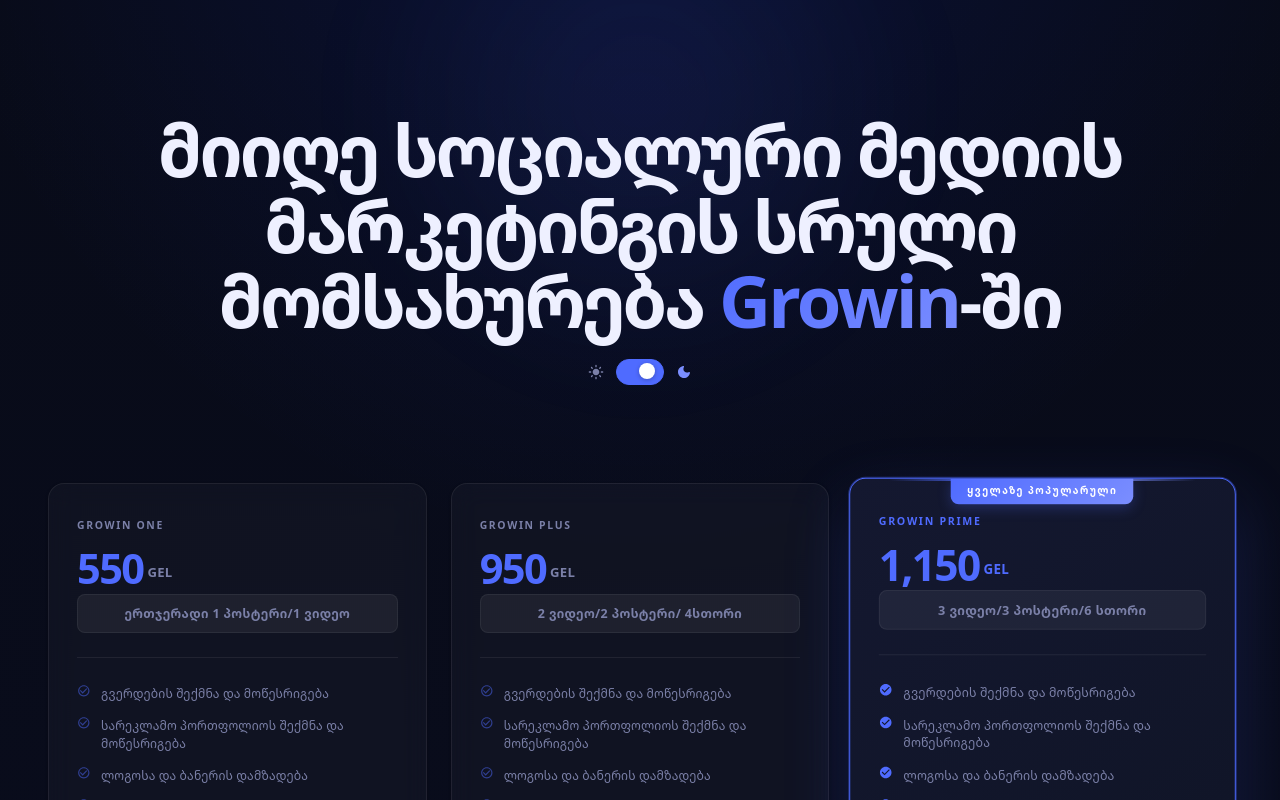
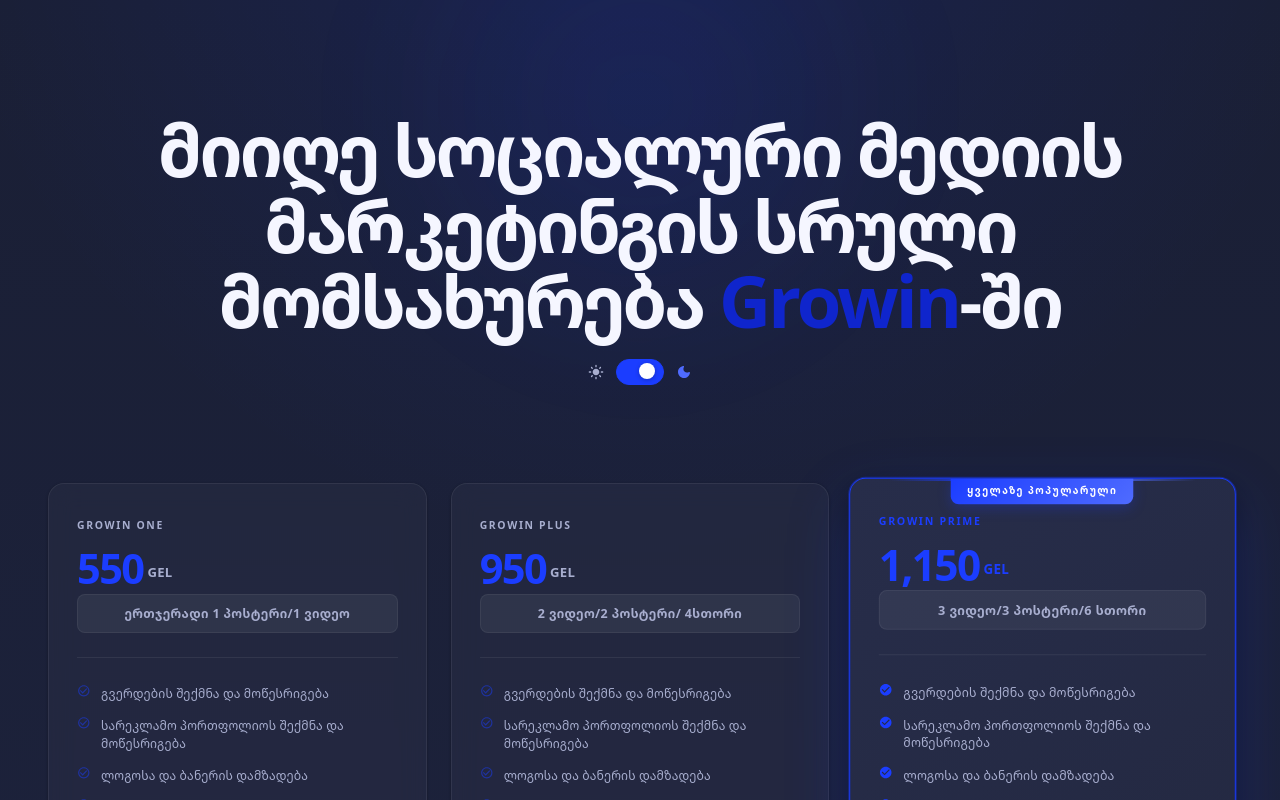
Before and after one commit to Konstantine-T/services-single-page, a React (Vite) app: page / in a window 1280 px wide. Shown: the top 800 px of the page. Built offline with nearby package versions, Linux system fonts and the light colour scheme.

Commit message:
updated colors

```diff
--- a/src/components/PricingCard/PricingCard.tsx
+++ b/src/components/PricingCard/PricingCard.tsx
@@ -42,7 +42,7 @@
 
   // Active: crisp white / deep card. Inactive: glass-style tint.
   const activeBg = isDark
-    ? "linear-gradient(145deg, #141830 0%, #0F1425 100%)"
+    ? "linear-gradient(145deg, #272D4A 0%, #232840 100%)"
     : "linear-gradient(145deg, #FFFFFF 0%, #F8F8FF 100%)";
 
   const inactiveBg = isDark
@@ -190,7 +190,7 @@
               fontSize: { xs: "2.8rem", lg: "2.6rem" },
               fontWeight: 900,
               lineHeight: 1,
-              color: blue,
+              color: "#1B3DFF",
               letterSpacing: "-0.04em",
               fontFeatureSettings: '"tnum"',
               fontVariantNumeric: "tabular-nums",
--- a/src/components/PricingSection/PricingSection.tsx
+++ b/src/components/PricingSection/PricingSection.tsx
@@ -25,7 +25,7 @@
         py: { xs: 10, md: 14 },
         px: { xs: 2, sm: 3 },
         background: isDark
-          ? "radial-gradient(ellipse 80% 60% at 50% -10%, #1B3DFF22 0%, transparent 70%), linear-gradient(180deg, #080B18 0%, #0A0D1F 100%)"
+          ? "radial-gradient(ellipse 80% 60% at 50% -10%, #1B3DFF22 0%, transparent 70%), linear-gradient(180deg, #1A1F35 0%, #1E2440 100%)"
           : "radial-gradient(ellipse 80% 60% at 50% -10%, #1B3DFF18 0%, transparent 70%), linear-gradient(180deg, #F0EFF9 0%, #E8E7F5 100%)",
         transition: "background 0.5s ease",
       }}
@@ -85,7 +85,7 @@
               mb: 2.5,
               "& em": {
                 fontStyle: "normal",
-                background: `linear-gradient(135deg, ${blue} 0%, ${blueLight} 100%)`,
+                background: theme.palette.primary.dark,
                 WebkitBackgroundClip: "text",
                 WebkitTextFillColor: "transparent",
                 backgroundClip: "text",
--- a/src/theme/theme.ts
+++ b/src/theme/theme.ts
@@ -12,9 +12,23 @@
 const sharedConfig: Omit<ThemeOptions, "palette"> = {
   typography: {
     fontFamily: '"Noto Sans Georgian", system-ui, -apple-system, sans-serif',
-    h1: { fontWeight: 900, letterSpacing: "-0.04em", lineHeight: 1.0, textWrap: "balance" as const },
-    h2: { fontWeight: 900, letterSpacing: "-0.04em", lineHeight: 1.0, textWrap: "balance" as const },
-    h3: { fontWeight: 800, letterSpacing: "-0.025em", textWrap: "balance" as const },
+    h1: {
+      fontWeight: 900,
+      letterSpacing: "-0.04em",
+      lineHeight: 1.0,
+      textWrap: "balance" as const,
+    },
+    h2: {
+      fontWeight: 900,
+      letterSpacing: "-0.04em",
+      lineHeight: 1.0,
+      textWrap: "balance" as const,
+    },
+    h3: {
+      fontWeight: 800,
+      letterSpacing: "-0.025em",
+      textWrap: "balance" as const,
+    },
     h4: { fontWeight: 700 },
     h5: { fontWeight: 700 },
     h6: { fontWeight: 600 },
@@ -83,32 +97,32 @@
   palette: {
     mode: "dark",
     primary: {
-      main: "#4F6BFF",
-      light: "#7B8EFF",
-      dark: "#1B3DFF",
+      main: "#1B3DFF",
+      light: "#4F6BFF",
+      dark: "#0F25CC",
       contrastText: "#ffffff",
     },
     secondary: {
-      main: "#4F6BFF",
+      main: "#1B3DFF",
       light: "#292b3a",
-      dark: "#1B3DFF",
+      dark: "#0F25CC",
       contrastText: "#ffffff",
     },
     accent: {
-      main: "#4F6BFF",
-      light: "#7B8EFF",
-      dark: "#1B3DFF",
+      main: "#1B3DFF",
+      light: "#4F6BFF",
+      dark: "#0F25CC",
       contrastText: "#ffffff",
     },
     background: {
-      default: "#080B18",
-      paper: "#0F1425",
+      default: "#1A1F35",
+      paper: "#232840",
     },
     text: {
-      primary: "#EEF0FF",
-      secondary: "#7B80A8",
+      primary: "#F5F6FF",
+      secondary: "#A8AECF",
     },
-    divider: "#1E2240",
+    divider: "#272D4A",
   },
 });
 
```
